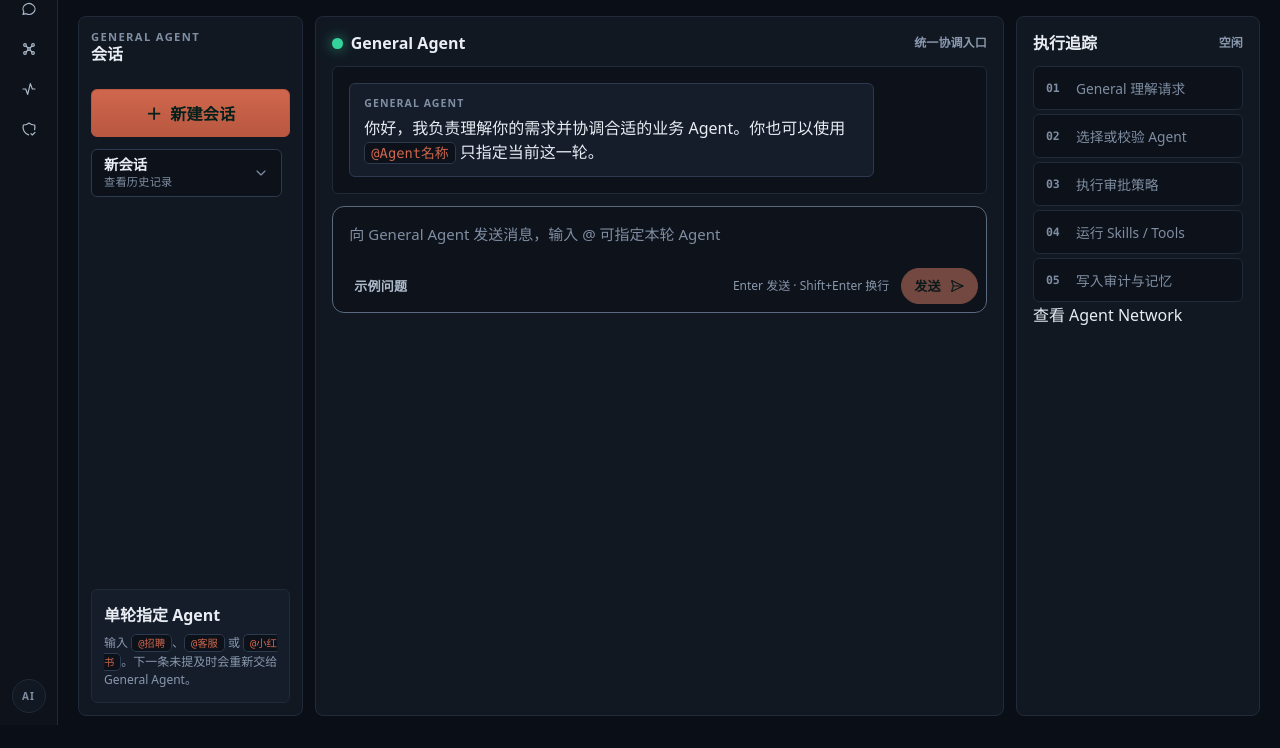
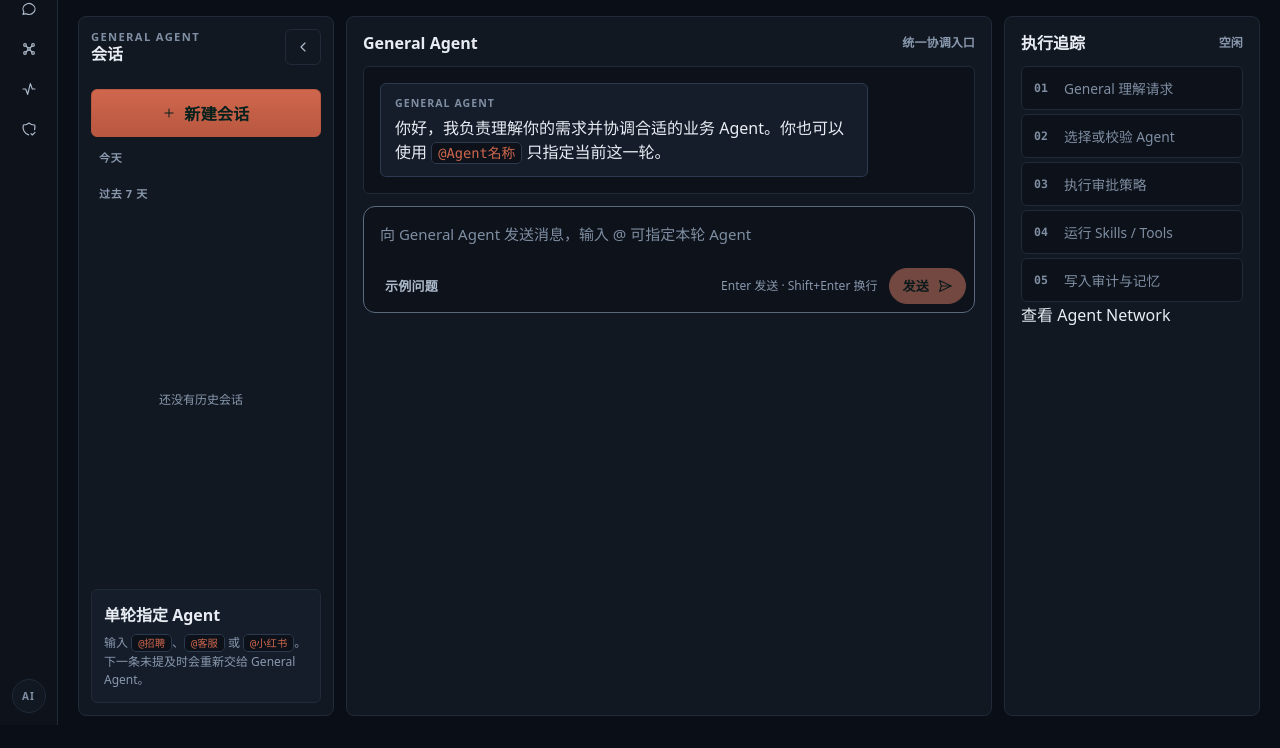
Before and after one commit to leo-cai-ai/agentkit, a Python web app: template src/agentkit/web/templates/chat.html in a window 1280 px wide. Shown: the part 75-823 px from the top of the page. Run offline with Jinja, Linux system fonts and the light colour scheme; the template is opened without the code that fills it: most values are stand-ins (such as "Sample title", 1, 10 or a date in 2020).

Commit message:
feat: add collapsible conversation history

```diff
--- a/src/agentkit/web/static/css/pages.css
+++ b/src/agentkit/web/static/css/pages.css
@@ -10,7 +10,7 @@
 /* General Agent Chat */
 .ak-general-chat-layout {
   display: grid;
-  grid-template-columns: minmax(13rem, 0.72fr) minmax(32rem, 2.2fr) minmax(14rem, 0.78fr);
+  grid-template-columns: minmax(14rem, 16rem) minmax(32rem, 1fr) minmax(14rem, 16rem);
   gap: var(--ak-sys-space-grid);
   align-items: stretch;
   min-block-size: calc(100dvh - 9.5rem);
@@ -30,6 +30,10 @@
   flex-direction: column;
   gap: var(--ak-sys-space-3);
   padding: var(--ak-sys-space-3);
+  overflow: hidden;
+  transition:
+    transform var(--ak-sys-motion-duration-drawer) var(--ak-sys-motion-easing-standard),
+    opacity var(--ak-sys-motion-duration-drawer) var(--ak-sys-motion-easing-standard);
 }
 
 .ak-eyebrow {
@@ -47,17 +51,96 @@
   justify-content: center;
 }
 
-.ak-history-picker .conversation-picker,
-.ak-history-picker .conversation-trigger {
-  inline-size: 100%;
+.ak-icon-button {
+  inline-size: var(--ak-sys-size-control-md);
+  block-size: var(--ak-sys-size-control-md);
+  flex: 0 0 auto;
+  display: inline-flex;
+  align-items: center;
+  justify-content: center;
+  padding: 0;
+  border: 1px solid var(--ak-sys-color-border-default);
+  border-radius: var(--ak-sys-radius-sm);
+  color: var(--ak-sys-color-text-secondary);
+  background: transparent;
+  cursor: pointer;
 }
 
-.ak-history-list {
-  position: static;
-  max-block-size: 48vh;
-  margin-block-start: var(--ak-sys-space-2);
+.ak-icon-button:hover {
+  color: var(--ak-sys-color-text-primary);
+  border-color: var(--ak-sys-color-border-interactive);
+  background: var(--ak-sys-color-bg-surface-subtle);
+}
+
+.ak-icon-button:focus-visible {
+  outline: var(--ak-sys-focus-width) solid var(--ak-sys-color-focus-ring);
+  outline-offset: var(--ak-sys-focus-offset);
+}
+
+.ak-history-open {
+  display: none;
+}
+
+.ak-conversation-history {
+  min-block-size: 0;
+  display: flex;
+  flex: 1 1 auto;
+  flex-direction: column;
+  gap: var(--ak-sys-space-4);
   overflow-y: auto;
-  box-shadow: none;
+  overscroll-behavior: contain;
+  scrollbar-gutter: stable;
+}
+
+.ak-history-group {
+  display: grid;
+  gap: var(--ak-sys-space-1);
+}
+
+.ak-history-group[hidden],
+.ak-history-empty[hidden] {
+  display: none;
+}
+
+.ak-history-group h3 {
+  margin: 0;
+  padding-inline: var(--ak-sys-space-2);
+  color: var(--ak-sys-color-text-subtle);
+  font-size: 0.6875rem;
+  font-weight: 700;
+  letter-spacing: 0.06em;
+}
+
+.ak-history-items {
+  display: grid;
+  gap: var(--ak-sys-space-1);
+}
+
+.ak-history-items .conversation-item {
+  inline-size: 100%;
+  min-inline-size: 0;
+  border: 1px solid transparent;
+  color: var(--ak-sys-color-text-primary);
+  background: transparent;
+  font: inherit;
+  text-align: start;
+}
+
+.ak-history-items .conversation-item:hover {
+  border-color: var(--ak-sys-color-border-default);
+  background: var(--ak-sys-color-bg-surface-subtle);
+}
+
+.ak-history-items .conversation-item[aria-current="page"] {
+  border-color: var(--ak-sys-color-border-interactive);
+  background: var(--ak-sys-color-bg-surface-subtle);
+}
+
+.ak-history-empty {
+  margin: auto 0;
+  color: var(--ak-sys-color-text-subtle);
+  font-size: 0.75rem;
+  text-align: center;
 }
 
 .ak-chat-help {
@@ -79,14 +162,6 @@
   display: flex;
   align-items: center;
   gap: var(--ak-sys-space-2);
-}
-
-.ak-presence-dot {
-  inline-size: 0.65rem;
-  block-size: 0.65rem;
-  border-radius: 50%;
-  background: var(--ok);
-  box-shadow: 0 0 0.8rem color-mix(in srgb, var(--ok) 70%, transparent);
 }
 
 .ak-mention-shell {
--- a/src/agentkit/web/static/js/app.js
+++ b/src/agentkit/web/static/js/app.js
@@ -24,6 +24,7 @@ let pendingInput = null;
 let currentConversationId = null;
 let conversationCache = [];
 let chatBusy = false;
+const HISTORY_COLLAPSED_KEY = "agentkit:chat-history-collapsed";
 
 // Progressive tab enhancement: without JavaScript the anchors still navigate
 // to fully visible sections; once initialized, the same markup follows the
@@ -548,69 +549,55 @@ function conversationMeta(conv) {
   return when ? `更新于 ${when}` : "已保存会话";
 }
 
-function setConversationTrigger(conv) {
-  const titleEl = document.querySelector("[data-conversation-current]");
-  const metaEl = document.querySelector("[data-conversation-current-meta]");
-  if (titleEl) titleEl.textContent = conversationTitle(conv);
-  if (metaEl) metaEl.textContent = conversationMeta(conv);
-}
-
-function renderConversationMenu() {
-  const menu = document.querySelector("[data-conversation-menu]");
-  if (!menu) return;
-  const newConversationActive = !currentConversationId;
-  const items = [
-    `<li class="conversation-item" role="option" tabindex="${newConversationActive ? "0" : "-1"}" aria-selected="${newConversationActive}" data-conversation-id="" data-active="${newConversationActive}">
-       <span class="conversation-item-title">新会话</span>
-       <span class="conversation-item-meta">开始新的对话</span>
-     </li>`,
-  ];
-  for (const conv of conversationCache) {
-    const active = conv.id === currentConversationId;
-    items.push(
-      `<li class="conversation-item" role="option" tabindex="${active ? "0" : "-1"}" aria-selected="${active}" data-conversation-id="${escapeHtml(conv.id)}" data-active="${active}">
-         <span class="conversation-item-title">${escapeHtml(conversationTitle(conv))}</span>
-         <span class="conversation-item-meta">${escapeHtml(conversationMeta(conv))}</span>
-       </li>`
-    );
-  }
-  menu.innerHTML = items.join("");
-}
-
-function closeConversationMenu(restoreFocus = false) {
-  const picker = document.querySelector("[data-conversation-picker]");
-  const menu = document.querySelector("[data-conversation-menu]");
-  const trigger = document.querySelector("[data-conversation-trigger]");
-  picker?.classList.remove("open");
-  if (menu) menu.hidden = true;
-  trigger?.setAttribute("aria-expanded", "false");
-  if (restoreFocus) trigger?.focus();
-}
-
-function openConversationMenu(focusPosition = "active") {
-  const picker = document.querySelector("[data-conversation-picker]");
-  const menu = document.querySelector("[data-conversation-menu]");
-  const trigger = document.querySelector("[data-conversation-trigger]");
-  if (!menu) return;
-  renderConversationMenu();
-  picker?.classList.add("open");
-  menu.hidden = false;
-  trigger?.setAttribute("aria-expanded", "true");
-  const options = Array.from(menu.querySelectorAll('[role="option"]'));
-  const target = focusPosition === "last"
-    ? options.at(-1)
-    : options.find((option) => option.getAttribute("aria-selected") === "true") || options[0];
-  target?.focus();
-}
-
-function syncConversationTrigger() {
-  const conv = conversationCache.find((c) => c.id === currentConversationId);
-  setConversationTrigger(conv || null);
+function groupConversations(conversations, now = Date.now()) {
+  const startOfToday = new Date(now);
+  startOfToday.setHours(0, 0, 0, 0);
+  const groups = { today: [], older: [] };
+  for (const conversation of conversations) {
+    const rawTimestamp = Number(conversation.updated_at || conversation.created_at || 0);
+    const timestamp = rawTimestamp < 1e12 ? rawTimestamp * 1000 : rawTimestamp;
+    const group = timestamp >= startOfToday.getTime() ? "today" : "older";
+    groups[group].push(conversation);
+  }
+  return groups;
+}
+
+function renderConversationHistory() {
+  const history = document.querySelector("[data-conversation-list]");
+  if (!history) return;
+  const groups = groupConversations(conversationCache);
+  for (const groupName of ["today", "older"]) {
+    const section = history.querySelector(`[data-conversation-group="${groupName}"]`);
+    const items = section?.querySelector("[data-conversation-items]");
+    if (!section || !items) continue;
+    items.replaceChildren();
+    for (const conversation of groups[groupName]) {
+      const active = conversation.id === currentConversationId;
+      const button = document.createElement("button");
+      button.type = "button";
+      button.className = "conversation-item";
+      button.dataset.conversationId = conversation.id;
+      button.dataset.active = String(active);
+      if (active) button.setAttribute("aria-current", "page");
+
+      const title = document.createElement("span");
+      title.className = "conversation-item-title";
+      title.textContent = conversationTitle(conversation);
+      const meta = document.createElement("span");
+      meta.className = "conversation-item-meta";
+      meta.textContent = conversationMeta(conversation);
+      button.append(title, meta);
+      items.appendChild(button);
+    }
+    section.hidden = groups[groupName].length === 0;
+  }
+  const empty = history.querySelector("[data-conversation-empty]");
+  if (empty) empty.hidden = conversationCache.length > 0;
 }
 
 async function loadConversations(agent) {
-  const menu = document.querySelector("[data-conversation-menu]");
-  if (!menu) return;
+  const history = document.querySelector("[data-conversation-list]");
+  if (!history) return;
   try {
     const response = await fetch("/api/conversations");
     if (!response.ok) return;
@@ -619,8 +606,7 @@ async function loadConversations(agent) {
   } catch {
     conversationCache = [];
   }
-  syncConversationTrigger();
-  renderConversationMenu();
+  renderConversationHistory();
 }
 
 async function loadConversationMessages(conversationId) {
@@ -661,8 +647,7 @@ async function loadConversationMessages(conversationId) {
 async function startNewConversation() {
   currentConversationId = null;
   resetChatThread("New conversation started. How can I help?");
-  closeConversationMenu();
-  syncConversationTrigger();
+  renderConversationHistory();
 }
 
 function setExecutionState(label, activeIndex = -1, done = false) {
@@ -1375,82 +1360,96 @@ function bindChatForm() {
   syncChatComposerState();
 }
 
-function bindConversationBar() {
+function bindConversationHistory() {
+  const sidebar = document.querySelector("[data-conversation-sidebar]");
+  const history = document.querySelector("[data-conversation-list]");
+  const collapseButton = document.querySelector("[data-conversation-sidebar-toggle]");
+  const openButton = document.querySelector("[data-conversation-sidebar-open]");
+  const mobileQuery = window.matchMedia("(max-width: 47.5rem)");
+
+  const readCollapsedPreference = () => {
+    try {
+      return localStorage.getItem(HISTORY_COLLAPSED_KEY) === "true";
+    } catch {
+      return false;
+    }
+  };
+
+  const syncSidebarControls = () => {
+    const expanded = mobileQuery.matches
+      ? document.body.classList.contains("ak-history-drawer-open")
+      : !document.body.classList.contains("ak-history-collapsed");
+    collapseButton?.setAttribute("aria-expanded", String(expanded));
+    openButton?.setAttribute("aria-expanded", String(expanded));
+  };
+
+  const setHistoryCollapsed = (collapsed, persist = true) => {
+    document.body.classList.toggle("ak-history-collapsed", collapsed);
+    if (persist) {
+      try {
+        localStorage.setItem(HISTORY_COLLAPSED_KEY, String(collapsed));
+      } catch {
+        // 隐私模式或存储策略禁止写入时，仍保留当前页面状态。
+      }
+    }
+    syncSidebarControls();
+  };
+
+  const closeMobileDrawer = (restoreFocus = false) => {
+    document.body.classList.remove("ak-history-drawer-open");
+    syncSidebarControls();
+    if (restoreFocus) openButton?.focus();
+  };
+
+  const openSidebar = () => {
+    if (mobileQuery.matches) {
+      document.body.classList.add("ak-history-drawer-open");
+      syncSidebarControls();
+      sidebar?.querySelector("[data-new-conversation]")?.focus();
+      return;
+    }
+    setHistoryCollapsed(false);
+  };
+
+  setHistoryCollapsed(readCollapsedPreference(), false);
+
   document.querySelector("[data-new-conversation]")?.addEventListener("click", () => {
     startNewConversation();
-  });
-
-  const trigger = document.querySelector("[data-conversation-trigger]");
-  const menu = document.querySelector("[data-conversation-menu]");
-  trigger?.addEventListener("click", (event) => {
-    event.stopPropagation();
-    const isOpen = document.querySelector("[data-conversation-picker]")?.classList.contains("open");
-    if (isOpen) {
-      closeConversationMenu();
-    } else {
-      openConversationMenu();
-    }
-  });
-
-  trigger?.addEventListener("keydown", (event) => {
-    if (event.key !== "ArrowDown" && event.key !== "ArrowUp") return;
-    event.preventDefault();
-    openConversationMenu(event.key === "ArrowUp" ? "last" : "active");
-  });
-
-  menu?.addEventListener("click", async (event) => {
+    if (mobileQuery.matches) closeMobileDrawer();
+  });
+
+  history?.addEventListener("click", async (event) => {
     const item = event.target.closest("[data-conversation-id]");
     if (!item) return;
-    const id = item.dataset.conversationId || null;
-    closeConversationMenu(true);
-    currentConversationId = id;
-    syncConversationTrigger();
-    if (id) {
-      await loadConversationMessages(id);
-    } else {
-      startNewConversation();
-    }
-  });
-
-  menu?.addEventListener("keydown", (event) => {
-    const options = Array.from(menu.querySelectorAll('[role="option"]'));
-    const current = event.target.closest('[role="option"]');
-    const currentIndex = options.indexOf(current);
-    if (event.key === "Enter" || event.key === " ") {
-      event.preventDefault();
-      current?.click();
-      return;
-    }
-    if (event.key === "Escape") {
-      event.preventDefault();
-      closeConversationMenu(true);
-      return;
-    }
-    let nextIndex = -1;
-    if (event.key === "ArrowDown") nextIndex = (currentIndex + 1) % options.length;
-    if (event.key === "ArrowUp") nextIndex = (currentIndex - 1 + options.length) % options.length;
-    if (event.key === "Home") nextIndex = 0;
-    if (event.key === "End") nextIndex = options.length - 1;
-    if (nextIndex < 0) return;
-    event.preventDefault();
-    options.forEach((option, index) => option.setAttribute("tabindex", index === nextIndex ? "0" : "-1"));
-    options[nextIndex]?.focus();
-  });
-
-  menu?.addEventListener("focusout", () => {
-    window.setTimeout(() => {
-      const picker = document.querySelector("[data-conversation-picker]");
-      if (!picker?.contains(document.activeElement)) closeConversationMenu();
-    }, 0);
-  });
-
+    currentConversationId = item.dataset.conversationId || null;
+    renderConversationHistory();
+    await loadConversationMessages(currentConversationId);
+    if (mobileQuery.matches) closeMobileDrawer(true);
+  });
+
+  collapseButton?.addEventListener("click", () => {
+    if (mobileQuery.matches) closeMobileDrawer(true);
+    else setHistoryCollapsed(true);
+  });
+  openButton?.addEventListener("click", openSidebar);
   document.addEventListener("click", (event) => {
-    if (!event.target.closest("[data-conversation-picker]")) {
-      closeConversationMenu();
+    if (
+      mobileQuery.matches &&
+      document.body.classList.contains("ak-history-drawer-open") &&
+      !sidebar?.contains(event.target) &&
+      !openButton?.contains(event.target)
+    ) {
+      closeMobileDrawer();
     }
   });
   document.addEventListener("keydown", (event) => {
-    if (event.key === "Escape" && !menu?.hidden) closeConversationMenu(true);
+    if (event.key === "Escape" && document.body.classList.contains("ak-history-drawer-open")) {
+      closeMobileDrawer(true);
+    }
+  });
+  mobileQuery.addEventListener?.("change", () => {
+    document.body.classList.remove("ak-history-drawer-open");
+    syncSidebarControls();
   });
 }
 
@@ -1581,7 +1580,7 @@ document.addEventListener("DOMContentLoaded", () => {
   bindRangeOutputs();
   bindChatForm();
   bindMentionAutocomplete();
-  bindConversationBar();
+  bindConversationHistory();
   bindApprovalActions();
   bindTabs();
 });
--- a/src/agentkit/web/templates/chat.html
+++ b/src/agentkit/web/templates/chat.html
@@ -8,36 +8,47 @@
   <script id="agent-directory" type="application/json">{{ agents | tojson }}</script>
 
   <section class="ak-general-chat-layout" aria-label="统一多 Agent 聊天">
-    <aside class="panel ak-panel ak-chat-history" aria-labelledby="conversation-history-title">
+    <aside
+      class="panel ak-panel ak-chat-history"
+      data-conversation-sidebar
+      aria-labelledby="conversation-history-title"
+    >
       <div class="panel-head ak-panel-header">
         <div>
           <span class="ak-eyebrow">General Agent</span>
           <h2 id="conversation-history-title">会话</h2>
         </div>
+        <button
+          class="ak-icon-button ak-history-collapse"
+          type="button"
+          data-conversation-sidebar-toggle
+          aria-controls="conversation-history"
+          aria-expanded="true"
+          aria-label="折叠会话历史"
+        >
+          {{ icon("chevron-left") }}
+        </button>
       </div>
       <button class="primary conversation-new ak-new-chat-button" type="button" data-new-conversation aria-label="新建会话">
-        <span aria-hidden="true">＋</span>
+        {{ icon("plus") }}
         <span>新建会话</span>
       </button>
-      <div class="conversation-bar ak-history-picker" data-conversation-bar>
-        <div class="conversation-picker" data-conversation-picker>
-          <button
-            type="button"
-            class="conversation-trigger"
-            data-conversation-trigger
-            aria-haspopup="listbox"
-            aria-controls="conversation-menu"
-            aria-expanded="false"
-          >
-            <span class="conversation-trigger-body">
-              <span class="conversation-trigger-title" data-conversation-current>新会话</span>
-              <span class="conversation-trigger-meta" data-conversation-current-meta>查看历史记录</span>
-            </span>
-            {{ icon("chevron-down", class_name="conversation-caret") }}
-          </button>
-          <ul id="conversation-menu" class="conversation-menu ak-history-list" data-conversation-menu role="listbox" aria-label="历史会话" hidden></ul>
-        </div>
-      </div>
+      <nav
+        id="conversation-history"
+        class="ak-conversation-history"
+        data-conversation-list
+        aria-label="历史会话"
+      >
+        <section class="ak-history-group" data-conversation-group="today">
+          <h3>今天</h3>
+          <div class="ak-history-items" data-conversation-items></div>
+        </section>
+        <section class="ak-history-group" data-conversation-group="older">
+          <h3>过去 7 天</h3>
+          <div class="ak-history-items" data-conversation-items></div>
+        </section>
+        <p class="ak-history-empty" data-conversation-empty>还没有历史会话</p>
+      </nav>
       <div class="ak-chat-help">
         <strong>单轮指定 Agent</strong>
         <p>输入 <code>@招聘</code>、<code>@客服</code> 或 <code>@小红书</code>。下一条未提及时会重新交给 General Agent。</p>
@@ -47,7 +58,16 @@
     <article class="panel ak-panel chat-panel ak-chat-workspace" aria-labelledby="chat-workforce-title">
       <div class="panel-head ak-panel-header ak-chat-heading">
         <div>
-          <span class="ak-presence-dot" aria-hidden="true"></span>
+          <button
+            class="ak-icon-button ak-history-open"
+            type="button"
+            data-conversation-sidebar-open
+            aria-controls="conversation-history"
+            aria-expanded="true"
+            aria-label="打开会话历史"
+          >
+            {{ icon("menu-2") }}
+          </button>
           <h2 id="chat-workforce-title">General Agent</h2>
         </div>
         <span>统一协调入口</span>
```
Also changed, not shown: other parts of src/agentkit/web/static/css/pages.css (+54 -1 lines), tests/integration/test_web_auth.py (+8 -5 lines), tests/integration/test_web_ui_redesign.py (+35 -0 lines).
